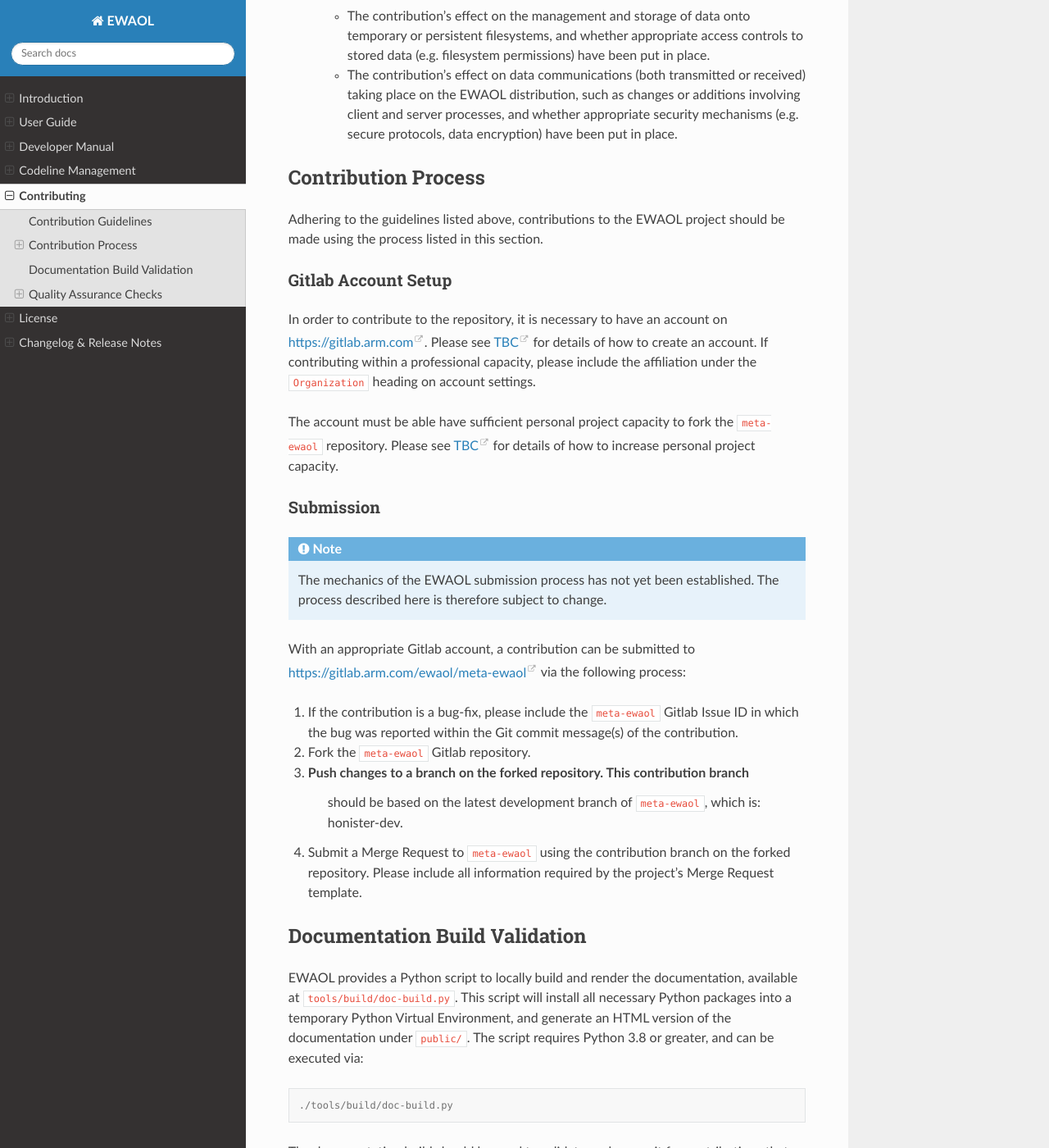
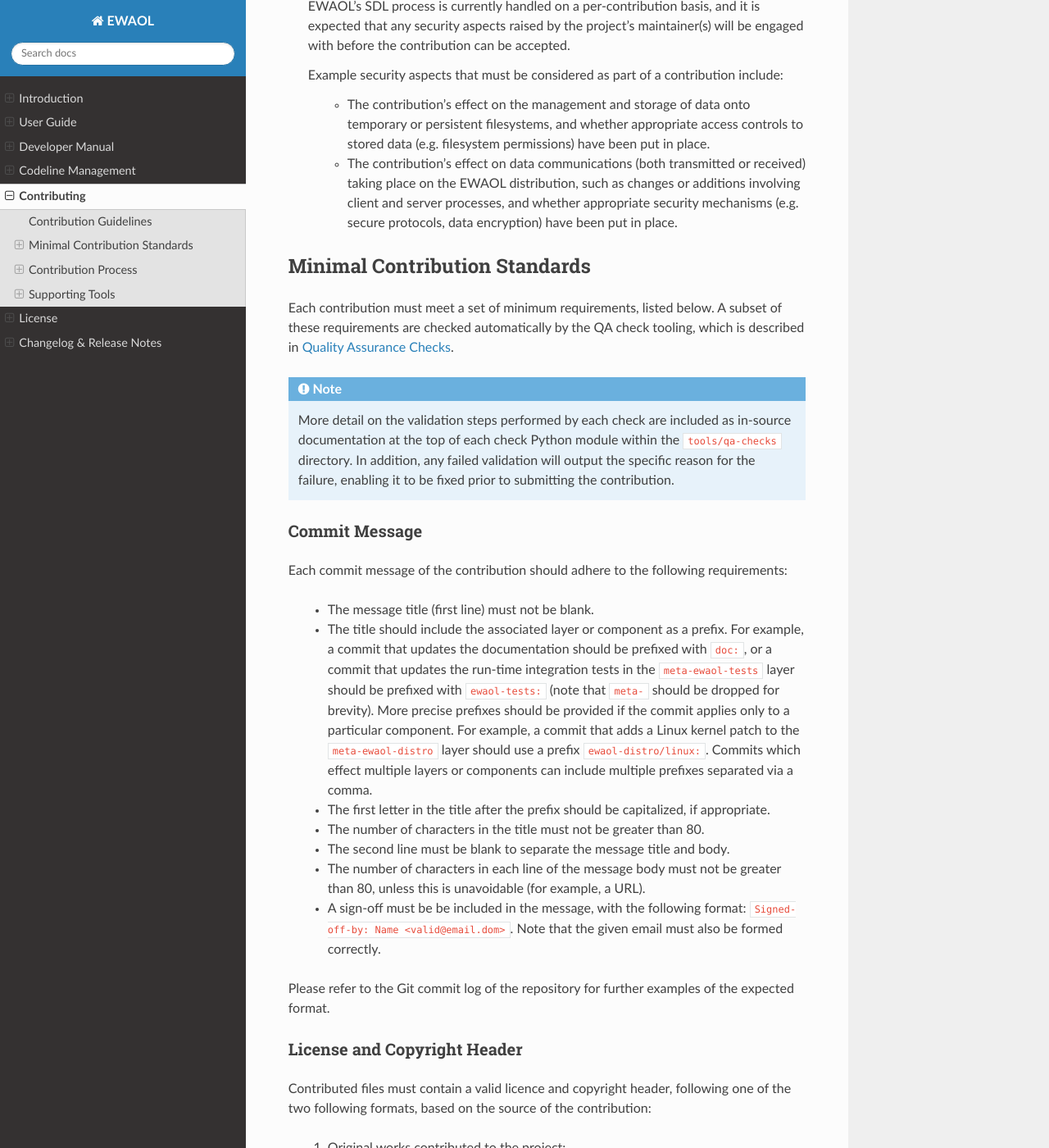
Before and after one commit to chaoge525/soafee_demo, a Sphinx documentation site: the page built from documentation/contributing.rst, in a window 1280 px wide and 1400 px high, scrolled down 1598 px. Shown: the whole window at 82% size. Built offline with Sphinx 7.4.7 and the Read the Docs theme 2.0.0, drawn with Linux system fonts in a browser that asks for light colours; some of the changed text lies outside the part shown.

Commit message:
doc: Update documentation for contributing and submitting issues
This patch provides more precision about the minimal requirements for
contributions, and clarifies that the automated QA checks can only validate a
subset of those requirements.

In addition, the suggested reporting of Gitlab issues is expanded from relating
to bug-reports only, to also include security concerns and feature requests.

The contributing page is also slightly restructured for more clarity.

Issue-Id: SCM-4394
Signed-off-by: Richard Neill <richard.neill@arm.com>
Change-Id: I40b0d1daff14e1db0ff2be4aabe5bf2794c379cb

```diff
--- a/documentation/contributing.rst
+++ b/documentation/contributing.rst
@@ -29,8 +29,9 @@
 * **Contributions should be high-quality, and should pass all tests within the
   repository's Quality Assurance (QA) check suite.**
 
-  The QA checks validate that the contribution adheres to a set of minimal
-  requirements, listed here as a link to the detailed requirement:
+  A contribution must adhere to a set of minimal standards defined by the
+  project. These are grouped as follows, listed here as a link to more detail
+  about the requirements:
 
     * `Commit Message`_
     * `License and Copyright Header`_
@@ -39,17 +40,21 @@
     * `Spelling`_
     * `Yocto Layer Compatibility`_
 
-  See `Quality Assurance Checks`_ for details on how to run the QA checks. Note
-  that all contributions will undergo a code-review process.
+  A set of QA checks are provided by the project to help automatically validate
+  that a contribution meets these minimal standards. However, each of the links
+  above may include additional expectations that are not appropriate for
+  automatic validation via an associated QA check, but should still be adhered
+  to. Note that all contributions will undergo a code-review process.
+
+  See `Quality Assurance Checks`_ for details on how to run the QA checks.
 
 * **The contribution must be appropriately licensed.**
 
   It is expected that all contributions are licensed under the project's
   standard license (see :ref:`license_link:License` for details), except for
-  files that represent modifications to externally licensed works (such as, for
-  example, patch files), which may be contributed under alternative licenses in
-  order to be compliant with the licensing requirements of the associated
-  external works.
+  files that represent modifications to externally licensed works (for example,
+  patch files), which may be contributed under alternative licenses in order to
+  be compliant with the licensing requirements of the associated external works.
 
 * **Contributions must include appropriate documentation.**
 
@@ -90,125 +95,50 @@
       security mechanisms (e.g. secure protocols, data encryption) have been put
       in place.
 
-********************
-Contribution Process
-********************
+******************************
+Minimal Contribution Standards
+******************************
 
-Adhering to the guidelines listed above, contributions to the EWAOL project
-should be made using the process listed in this section.
-
-Gitlab Account Setup
-====================
-
-In order to contribute to the repository, it is necessary to have an account on
-|meta-ewaol repository host|. Please see `TBC`_ for details of how to create an
-account. If contributing within a professional capacity, please include the
-affiliation under the ``Organization`` heading on account settings.
-
-The account must be able have sufficient personal project capacity to fork the
-``meta-ewaol`` repository. Please see `TBC`_ for details of how to
-increase personal project capacity.
-
-.. _TBC: https://
-
-Submission
-==========
+Each contribution must meet a set of minimum requirements, listed below. A
+subset of these requirements are checked automatically by the QA check tooling,
+which is described in `Quality Assurance Checks`_.
 
 .. note::
-  The mechanics of the EWAOL submission process has not yet been established.
-  The process described here is therefore subject to change.
-
-With an appropriate Gitlab account, a contribution can be submitted to
-|meta-ewaol repository| via the following process:
-
-1. If the contribution is a bug-fix, please include the ``meta-ewaol`` Gitlab
-   Issue ID in which the bug was reported within the Git commit message(s) of
-   the contribution.
-
-2. Fork the ``meta-ewaol`` Gitlab repository.
-
-3. Push changes to a branch on the forked repository. This contribution branch
-    should be based on the latest development branch of ``meta-ewaol``, which
-    is: |meta-ewaol contributions branch|.
-
-4. Submit a Merge Request to ``meta-ewaol`` using the contribution branch on the
-   forked repository. Please include all information required by the project's
-   Merge Request template.
-
-.. _contributing_documentation_build_validation:
-
-******************************
-Documentation Build Validation
-******************************
-
-EWAOL provides a Python script to locally build and render the documentation,
-available at ``tools/build/doc-build.py``. This script will install all
-necessary Python packages into a temporary Python Virtual Environment, and
-generate an HTML version of the documentation under ``public/``. The script
-requires Python 3.8 or greater, and can be executed via:
-
-.. code-block:: console
-
-    ./tools/build/doc-build.py
-
-The documentation build should be used to validate each commit for contributions
-that update the project's documentation, to ensure that the contribution
-introduces no documentation build failures or warnings.
-
-The rendered documentation itself should be checked for formatting problems
-introduced by the contribution. To do this, simply open and explore the
-generated documentation by accessing ``public/index.html`` in a web browser.
-
-For further information about the parameters, call the help function of the
-script:
-
-.. code-block:: console
-
-    ./tools/build/doc-build.py --help
-
-************************
-Quality Assurance Checks
-************************
-
-The project provides tooling for running Quality Assurance (QA) checks on the
-repository. These checks aim to automatically validate that contributions adhere
-to a set of minimal standards, defined by the project and documented for each
-check later in this section.
-
-The tooling is provided as a set of Python scripts that can be found within the
-``tools/qa-checks/`` directory of the repository. In order to run the tool, the
-system must have installed Python 3 (version 3.8 or greater), the PyYAML Python
-package available via pip (5.4.1 is the project's currently supported version),
-and Git version 2.25 or greater.
-
-.. note::
-   Git version 2.25 may not be available via the default PPAs included with
-   Ubuntu 18.04. On this distribution, it can be made available via the
-   Git stable releases PPA: ``add-apt-repository ppa:git-core/ppa``
-
-The QA-checks should be run for each commit of the contribution, by executing
-``run-checks.py`` via the following command:
-
-.. code-block:: console
-
-    ./tools/qa-checks/run-checks.py --check=all
-
-The script should pass with no errors or warnings.
-
-The validations performed by each QA check are described as follows.
+  More detail on the validation steps performed by each check are included as
+  in-source documentation at the top of each check Python module within the
+  ``tools/qa-checks`` directory. In addition, any failed validation will output
+  the specific reason for the failure, enabling it to be fixed prior to
+  submitting the contribution.
 
 Commit Message
 ==============
 
-Each commit message of the contribution should pass the following requirements:
+Each commit message of the contribution should adhere to the following
+requirements:
 
-  * Title (first line) is not blank
-  * Number of characters in the title is fewer than 80
-  * The second line is blank to separate message title and body
-  * Number of characters in each line of the message body is fewer than 80
-  * A sign-off is included in the message, with the following format:
-    "Signed-off-by: Name <valid@email.dom>". Note that the given email must also
-    be formed correctly.
+  * The message title (first line) must not be blank.
+  * The title should include the associated layer or component as a prefix. For
+    example, a commit that updates the documentation should be prefixed with
+    ``doc:``, or a commit that updates the run-time integration tests in the
+    ``meta-ewaol-tests`` layer should be prefixed with ``ewaol-tests:`` (note
+    that ``meta-`` should be dropped for brevity). More precise prefixes should
+    be provided if the commit applies only to a particular component. For
+    example, a commit that adds a Linux kernel patch to the
+    ``meta-ewaol-distro`` layer should use a prefix ``ewaol-distro/linux:``.
+    Commits which effect multiple layers or components can include multiple
+    prefixes separated via a comma.
+  * The first letter in the title after the prefix should be capitalized, if
+    appropriate.
+  * The number of characters in the title must not be greater than 80.
+  * The second line must be blank to separate the message title and body.
+  * The number of characters in each line of the message body must not be
+    greater than 80, unless this is unavoidable (for example, a URL).
+  * A sign-off must be be included in the message, with the following format:
+    ``Signed-off-by: Name <valid@email.dom>``. Note that the given email must
+    also be formed correctly.
+
+Please refer to the Git commit log of the repository for further examples of the
+expected format.
 
 License and Copyright Header
 =============================
@@ -239,14 +169,20 @@
     Please follow the contribution guideline relating to licensing in order to
     select the appropriate SPDX License Identifier for the contributed files.
 
+The licence and copyright header QA check expects the header lines to be
+commented. The current implementation therefore expects each line to begin with
+one of the following set of characters: ``#``, ``//``, ``*``, ``;``. Please
+refer to the current files within the repository for further guidance on how to
+include valid headers for different file types.
+
 For each file with such a header, the final copyright year of the modifications
 must match or be later than the latest year that the file was modified in the
 git commit tree.
 
 As some files within the project are inappropriate to license with a plain-text
-header (for example, ``.png`` images), some file types are excluded as part of
-the QA check configuration. Running the QA check will highlight any files which
-are expected to include a valid header, but do not.
+header (for example, ``.png`` image files), some file types are excluded as part
+of the QA check configuration. Running the QA check will highlight any files
+which are expected to include a valid header, but do not.
 
 Python Code Quality
 ===================
@@ -285,10 +221,127 @@
 validated via the Yocto Project's ``yocto-check-layer`` script, documented as
 part of the Yocto Project Documentation at |Yocto Check Layer Script|_.
 
-This validation script will be performed as part of the QA checks.
+As the validation script can take several minutes to run, it is not performed as
+part of the QA check script by default. Instead, it should be enabled by passing
+``--check=layer`` to run only the layer compatibility check, or by passing
+``--check=all`` to the script to run all the checks including the layer
+compatibility check. For example:
+
+  .. code-block:: console
+
+    ./tools/qa-checks/run-checks.py --check=layer
+
+Details for running the QA checks are given at `Quality Assurance Checks`_.
+
+********************
+Contribution Process
+********************
+
+Adhering to the contributions guidelines listed above, contributions to the
+EWAOL project should be made using the process listed in this section.
+
+Gitlab Account Setup
+====================
+
+In order to contribute to the repository, it is necessary to have an account on
+|meta-ewaol repository host|. Please see `TBC`_ for details of how to create an
+account. If contributing within a professional capacity, please include the
+affiliation under the ``Organization`` heading on account settings.
+
+The account must be able have sufficient personal project capacity to fork the
+``meta-ewaol`` repository. Please see `TBC`_ for details of how to
+increase personal project capacity.
+
+.. _TBC: https://
+
+Submission
+==========
 
 .. note::
-  More detail on the validation steps performed by each check are included at
-  the top of each check Python module as in-source documentation. In addition,
-  any failed validation will output the specific reason for the failure,
-  enabling it to be fixed prior to submitting the contribution.
+  The mechanics of the EWAOL submission process has not yet been established.
+  The process described here is therefore subject to change.
+
+With an appropriate Gitlab account, a contribution can be submitted to
+|meta-ewaol repository| via the following process:
+
+1. If the contribution relates to a Gitlab Issue (for example, fixes a reported
+   bug, resolves a raised security concern, or implements a related feature
+   request) please include the relevant ``meta-ewaol`` Gitlab Issue ID within
+   the Git commit message(s) of the contribution.
+
+2. Fork the ``meta-ewaol`` Gitlab repository.
+
+3. Push changes to a branch on the forked repository. This contribution branch
+   should be based on the latest development branch of ``meta-ewaol``, which
+   is: |meta-ewaol contributions branch|.
+
+4. Submit a Merge Request to ``meta-ewaol`` using the contribution branch on the
+   forked repository. Please include all information required by the project's
+   Merge Request template.
+
+****************
+Supporting Tools
+****************
+
+To support contributions, the project provides tooling for building and
+validating the documentation, and for running automated quality-assurance
+validation related to the minimal standards listed in
+`Minimal Contribution Standards`_. These tools are detailed below.
+
+.. _contributing_documentation_build_validation:
+
+Documentation Build Validation
+==============================
+
+EWAOL provides a Python script to locally build and render the documentation,
+available at ``tools/build/doc-build.py``. This script will install all
+necessary Python packages into a temporary Python Virtual Environment, and
+generate an HTML version of the documentation under ``public/``. The script
+requires Python 3.8 or greater, and can be executed via:
+
+.. code-block:: console
+
+    ./tools/build/doc-build.py
+
+The documentation build should be used to validate each commit for contributions
+that update the project's documentation, to ensure that the contribution
+introduces no documentation build failures or warnings.
+
+The rendered documentation itself should be checked for formatting problems
+introduced by the contribution. To do this, simply open and explore the
+generated documentation by accessing ``public/index.html`` in a web browser.
+
+For further information about the parameters, call the help function of the
+script:
+
+.. code-block:: console
+
+    ./tools/build/doc-build.py --help
+
+Quality Assurance Checks
+========================
+
+The project provides tooling for running Quality Assurance (QA) checks on the
+repository. These checks aim to automatically validate that contributions adhere
+to a set of minimal standards, defined by the project and documented earlier at
+`Minimal Contribution Standards`_.
+
+The tooling is provided as a set of Python scripts that can be found within the
+``tools/qa-checks/`` directory of the repository. In order to run the tool, the
+system must have installed Python 3 (version 3.8 or greater), the PyYAML Python
+package available via pip (5.4.1 is the project's currently supported version),
+and Git version 2.25 or greater.
+
+.. note::
+   Git version 2.25 may not be available via the default PPAs included with
+   Ubuntu 18.04. On this distribution, it can be made available via the
+   Git stable releases PPA: ``add-apt-repository ppa:git-core/ppa``
+
+The QA-checks should be run for each commit of the contribution, by executing
+``run-checks.py`` via the following command:
+
+.. code-block:: console
+
+    ./tools/qa-checks/run-checks.py --check=all
+
+The script should pass with no errors or warnings.
--- a/documentation/variables.py
+++ b/documentation/variables.py
@@ -42,7 +42,7 @@
 }
 
 layer_definitions = {
-  "meta-ewaol contributions branch": "honister-dev",
+  "meta-ewaol contributions branch": "``honister-dev``",
   "meta-ewaol repository": "https://gitlab.arm.com/ewaol/meta-ewaol",
   "meta-ewaol repository host": "https://gitlab.arm.com",
   "meta-ewaol remote": "https://git.gitlab.arm.com/ewaol/meta-ewaol.git",
```
Also changed, not shown: README.md (+2 -1 lines), documentation/introduction.rst (+5 -4 lines).
